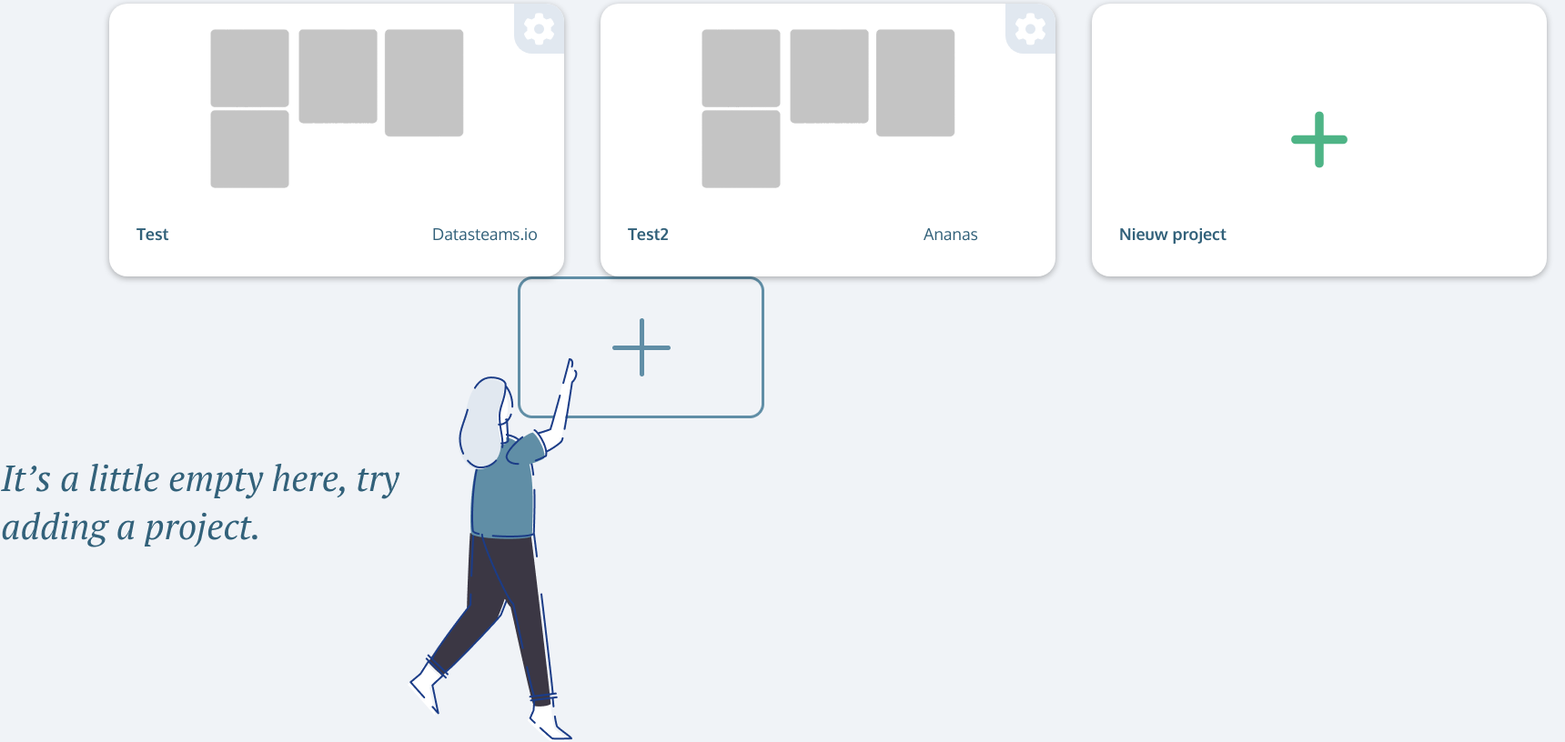
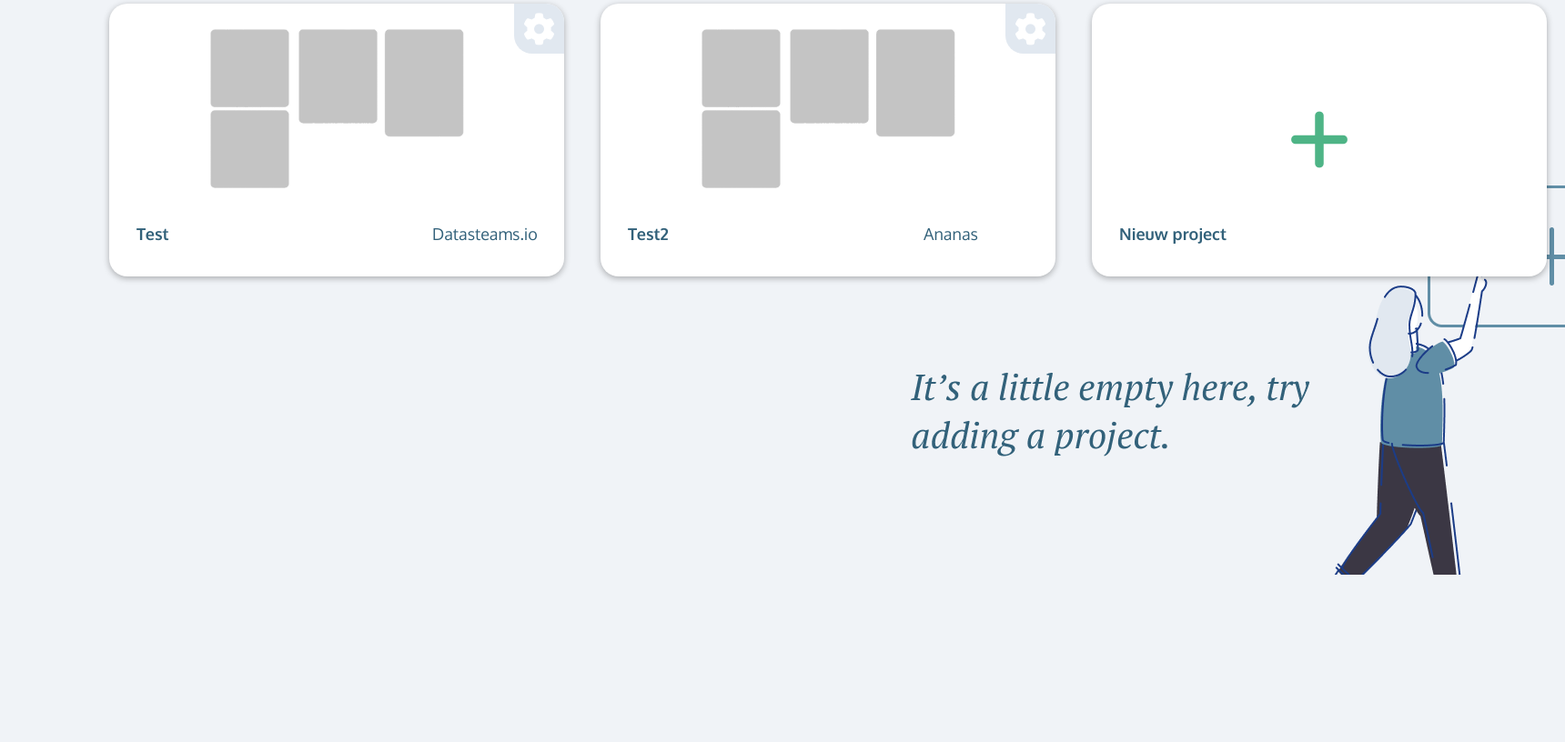
Before and after one commit to SvenHenderickx/Inflow.io, a PHP site: page /projects.php in a window 1720 px wide. Shown: the part 168-984 px from the top of the page at 91% size. After the commit the page ends 800 px from the top, so only its background shows below. Run offline with PHP 8.4, Linux system fonts and the light colour scheme; some libraries are stand-ins or nearby versions.

Commit message:
Made some image changes
Made some image changes

```diff
--- a/projects.php
+++ b/projects.php
@@ -37,6 +37,9 @@
         </div>
 
         <div id="app">
+            <div class="emptyImage" v-if="projects.size = 1">
+                <img src="images/emptyProjects.png">
+            </div>
             <div id="c1" class="projectscontainer">
                 <div class="project" v-for="project in projects">
                     <img v-on:click="openProject(this.id)" class="snapshot" src="images/snapshot1.png">
@@ -50,6 +53,7 @@
                     <div class="titleproject"> {{ project.name }} </div>
                     <div class="titleclient"> {{ project.owner }} </div>
                 </div>
+
                 <div  v-on:click="redirectTo('newProject.php')" id="projectadd" class="projectadd">
                     <div class="addicon"><i class="fa fa-plus" aria-hidden="true"></i></div>
                     <div class="titleproject">Nieuw project</div>
@@ -57,10 +61,5 @@
                 <div class="hoverborder"></div>
             </div>
         </div>
-
-        <div class="emptyImage" v-if="projects.size = 1">
-            <img src="images/emptyProjects.png">
-        </div>
-
     </body>
 </html>
--- a/style/style.css
+++ b/style/style.css
@@ -43,6 +43,12 @@ p {
 .opvulImage {
     position: absolute;
     margin-top: 80px;
+    margin-left: 900px;
+}
+
+.emptyImage {
+    position: absolute;
+    margin-top: 200px;
     margin-left: 900px;
 }
 
```
